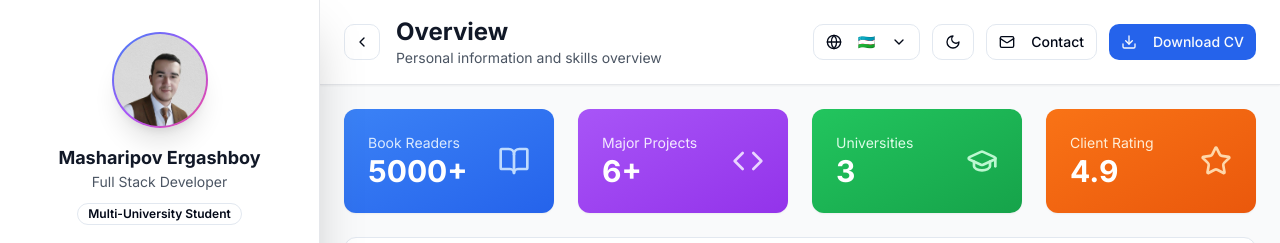
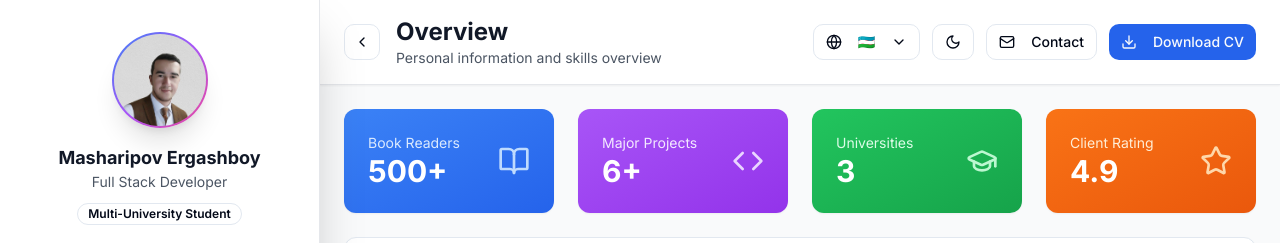
Before and after one commit to MasharipovErgashboy/portfolio, a Next.js app: page / in a window 1280 px wide. Shown: the top 243 px of the page. Built offline with nearby package versions, Linux system fonts and the light colour scheme.

Commit message:
yangi o'zgarish

```diff
--- a/app/page.tsx
+++ b/app/page.tsx
@@ -624,7 +624,7 @@ const universities = [
                         <div className="flex items-center justify-between">
                           <div>
                             <p className="text-blue-100 text-sm">Book Readers</p>
-                            <p className="text-3xl font-bold">5000+</p>
+                            <p className="text-3xl font-bold">500+</p>
                           </div>
                           <BookOpen className="w-8 h-8 text-blue-200" />
                         </div>
```
